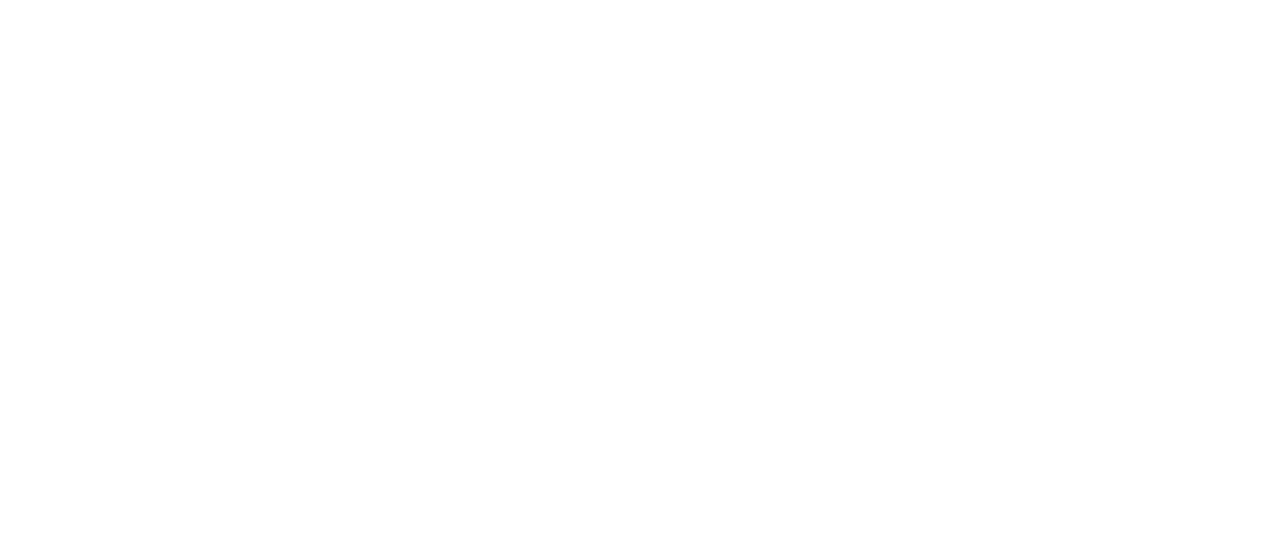
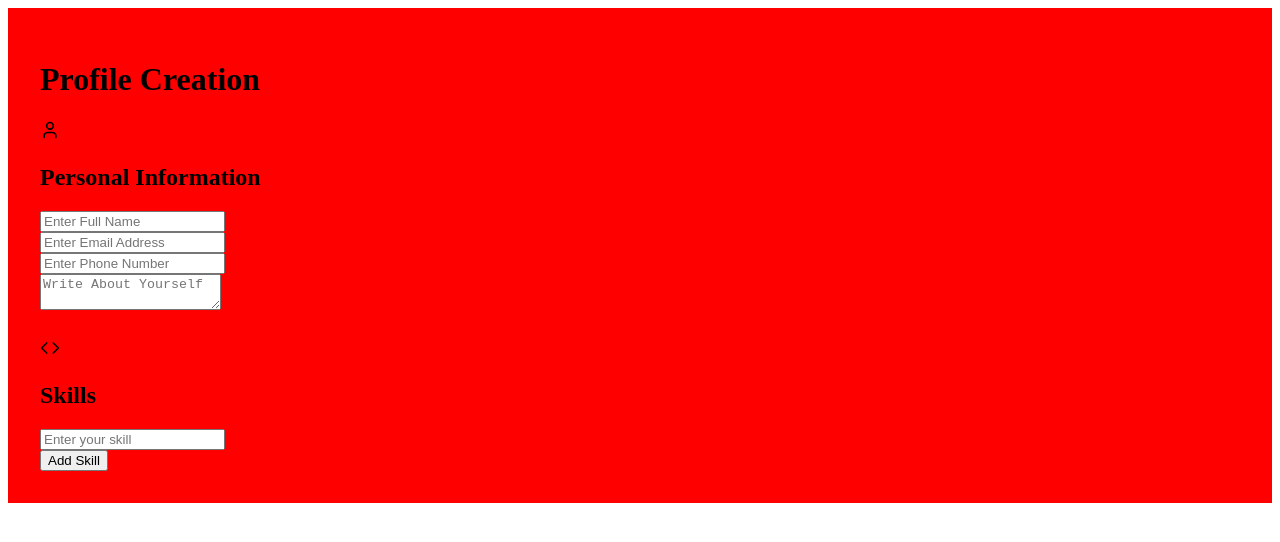
Before and after one commit to SlindoKAM/group-react, a React (Vite) app: page / in a window 1280 px wide. Shown: the top 542 px of the page. Built offline with nearby package versions, Linux system fonts and the light colour scheme.

Commit message:
I was able to show it with Thabani's help

```diff
--- a/src/ProfileForm.css
+++ b/src/ProfileForm.css
@@ -3,6 +3,7 @@
   max-width: 80rem;
   margin: 0 auto;
   padding: 2rem;
+  background:  red;
 }
 
 .profile-form{
--- a/src/ProfileForm.jsx
+++ b/src/ProfileForm.jsx
@@ -7,9 +7,6 @@
 import { User, Upload, Mail, Phone, Book, Code, Briefcase} from 'lucide-react';
 // import { Card, CardHeader, CardContent} from '@/components/ui/card';
 
-
-function App()
-{
   const ProfileCreation = () =>
   {
     const [profile, setProfile] = useState(
@@ -37,7 +34,7 @@
       });
 
       //Able to edit the form.
-      // const [isEditing, setIsEditing] = useState(true);
+      const [isEditing, setIsEditing] = useState(true);
 
       //handling the personal information taken from the input field
       const handlePersonalInfoChange = (e) =>
@@ -244,6 +241,5 @@
   //     </p>
   //   </>
   // )
-};
 
-export default App;
+export default ProfileCreation;
--- a/src/main.jsx
+++ b/src/main.jsx
@@ -1,10 +1,24 @@
 import { StrictMode } from 'react'
 import { createRoot } from 'react-dom/client'
-import './index.css'
-import ProfileForm from './ProfileForm.jsx'
+// import './index.css';
+import React from 'react';
+import ProfileCreation from './ProfileForm.jsx';
 
+//Need it for HTML to read it
 createRoot(document.getElementById('root')).render(
   <StrictMode>
-    <ProfileForm />
+    <ProfileCreation />
   </StrictMode>,
 )
+
+// changed here
+function App()
+{
+  return(
+    <div className='app'>
+      <ProfileCreation />
+    </div>
+  )
+};
+
+export default App;
```
